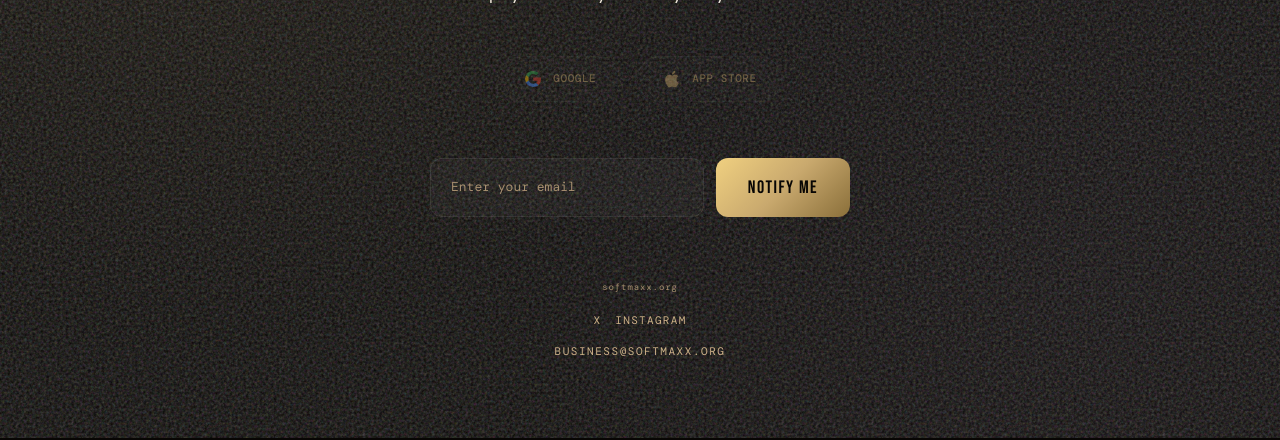
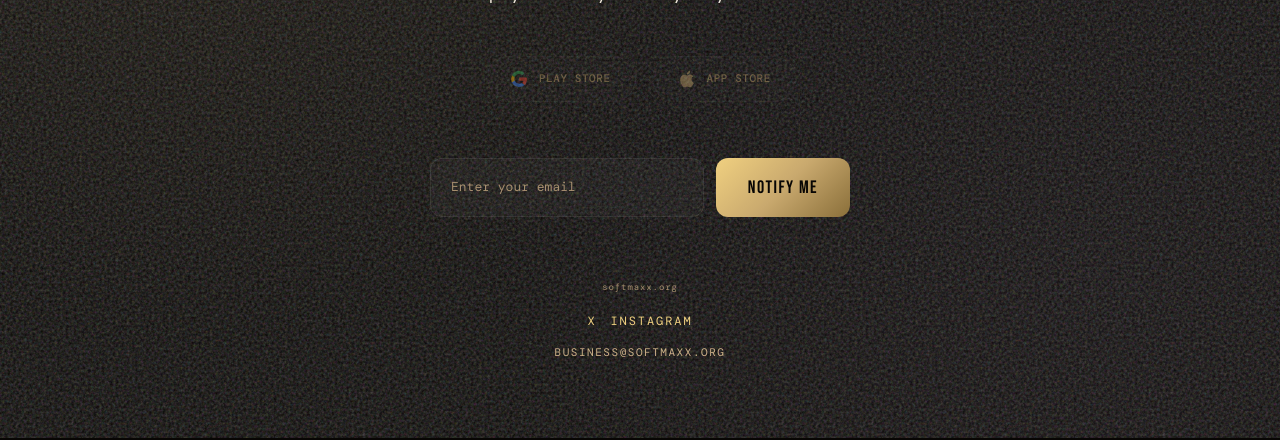
Before and after one commit to imraanaaa/SoftMAx-Web, a React (Vite) app: page / in a window 1280 px wide. Shown: the part 362-802 px from the top of the page. Built offline with nearby package versions, Linux system fonts and the light colour scheme; no server answers; a web font is replaced by a local one.

Commit message:
updated files

```diff
--- a/src/App.css
+++ b/src/App.css
@@ -286,6 +286,16 @@
   color: #f0d080;
 }
 
+.social-link {
+  color: #f0d080;
+  font-size: 12px;
+  letter-spacing: 0.16em;
+}
+
+.social-link:hover {
+  color: #f4dda1;
+}
+
 .contact-link {
   font-size: 10px;
   letter-spacing: 0.14em;
--- a/src/pages/LandingPage.jsx
+++ b/src/pages/LandingPage.jsx
@@ -43,7 +43,7 @@ function AppStoreIcon() {
 
 const storeBadges = [
   {
-    label: 'Google',
+    label: 'Play Store',
     icon: <GoogleIcon />,
   },
   {
@@ -138,7 +138,7 @@ function LandingPage() {
           <div className="footer-meta">
             <div className="social-links" aria-label="Social links">
               <a
-                className="footer-link"
+                className="footer-link social-link"
                 href="https://x.com/softmaxx"
                 target="_blank"
                 rel="noreferrer"
@@ -146,7 +146,7 @@ function LandingPage() {
                 X
               </a>
               <a
-                className="footer-link"
+                className="footer-link social-link"
                 href="https://instagram.com/softmaxx"
                 target="_blank"
                 rel="noreferrer"
```
